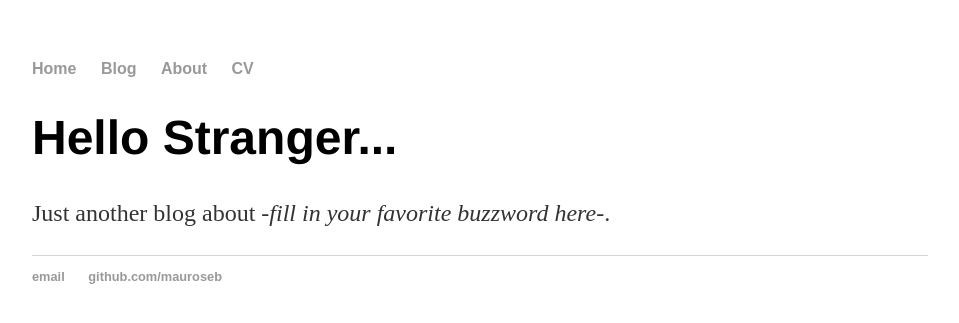
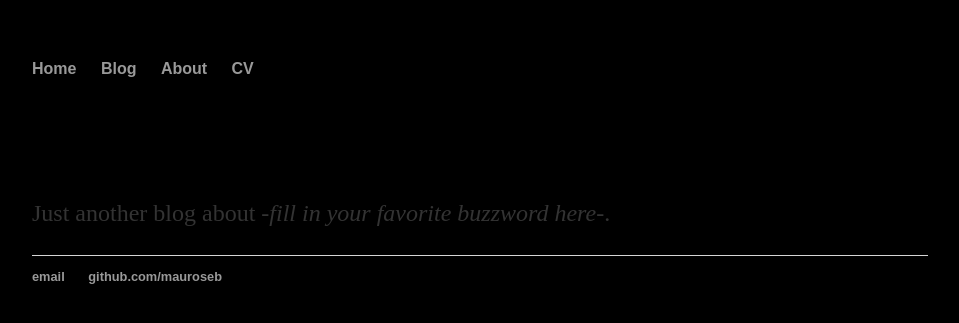
Before and after one commit to mauroseb/mauroseb.github.io, a Jekyll site: the page built from index.html, in a window 1280 px wide. Shown: the top 323 px of the page, without its empty margins (160-1119 px from the left). Built offline with Jekyll 4.4.1, drawn with Linux system fonts in a browser that asks for light colours.

Commit message:
Update main.css

```diff
--- a/css/main.css
+++ b/css/main.css
@@ -1,7 +1,7 @@
 body {
     margin: 60px auto;
     width: 70%;
-    background-color: light-grey;
+    background-color: #000000;
     background-blend-mode: multiply, luminosity;
 }
 nav ul, footer ul {
```
